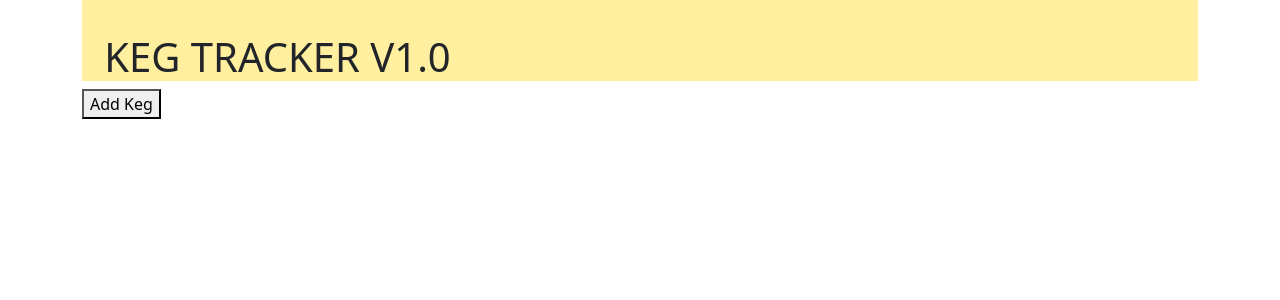
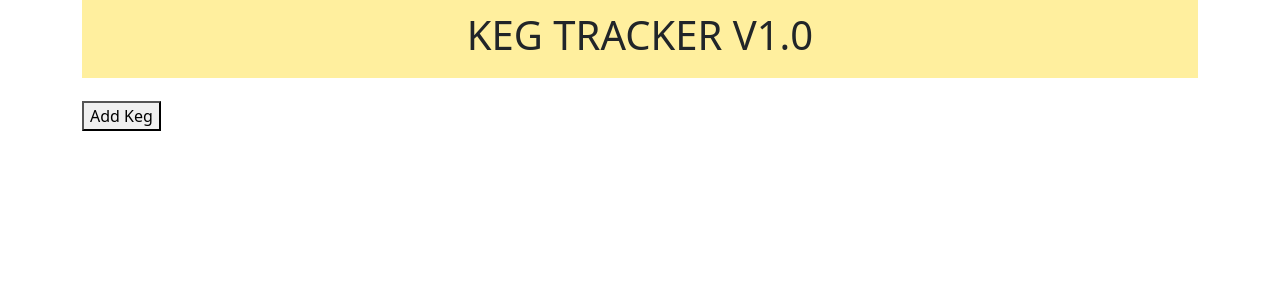
Before and after one commit to alexadamovic/keg-tracker, a React (Create React App) app: page / in a window 1280 px wide. Shown: the top 300 px of the page. Built offline with nearby package versions, Linux system fonts and the light colour scheme.

Commit message:
Adjust styling to space out keg cards and header

```diff
--- a/src/components/Header.js
+++ b/src/components/Header.js
@@ -5,8 +5,10 @@ function Header(){
 
   const headerStyles = {
     backgroundColor: '#ffef9e',
-    paddingTop: '3%',
-    paddingLeft: '2%'
+    paddingTop: '1%',
+    paddingBottom: '1%',
+    textAlign: 'center',
+    marginBottom: '2%'
   }
 
   return (
--- a/src/components/Keg.js
+++ b/src/components/Keg.js
@@ -12,8 +12,9 @@ function Keg(props){
 
   const kegCardStyles = {
     backgroundColor: '#dfebf5',
-    width: '18rem',
-    border: 'solid 1px'
+    width: '16rem',
+    border: 'solid 1px',
+    margin: '2%'
   }
 
   function howMuchLeft() {
--- a/src/components/KegDetail.js
+++ b/src/components/KegDetail.js
@@ -14,8 +14,9 @@ function KegDetail(props) {
 
   const kegCardStyles = {
     backgroundColor: '#dfebf5',
-    width: '18rem',
-    border: 'solid 1px'
+    width: '16rem',
+    border: 'solid 1px',
+    margin: '2%'
   }
 
   function howMuchLeft() {
```
